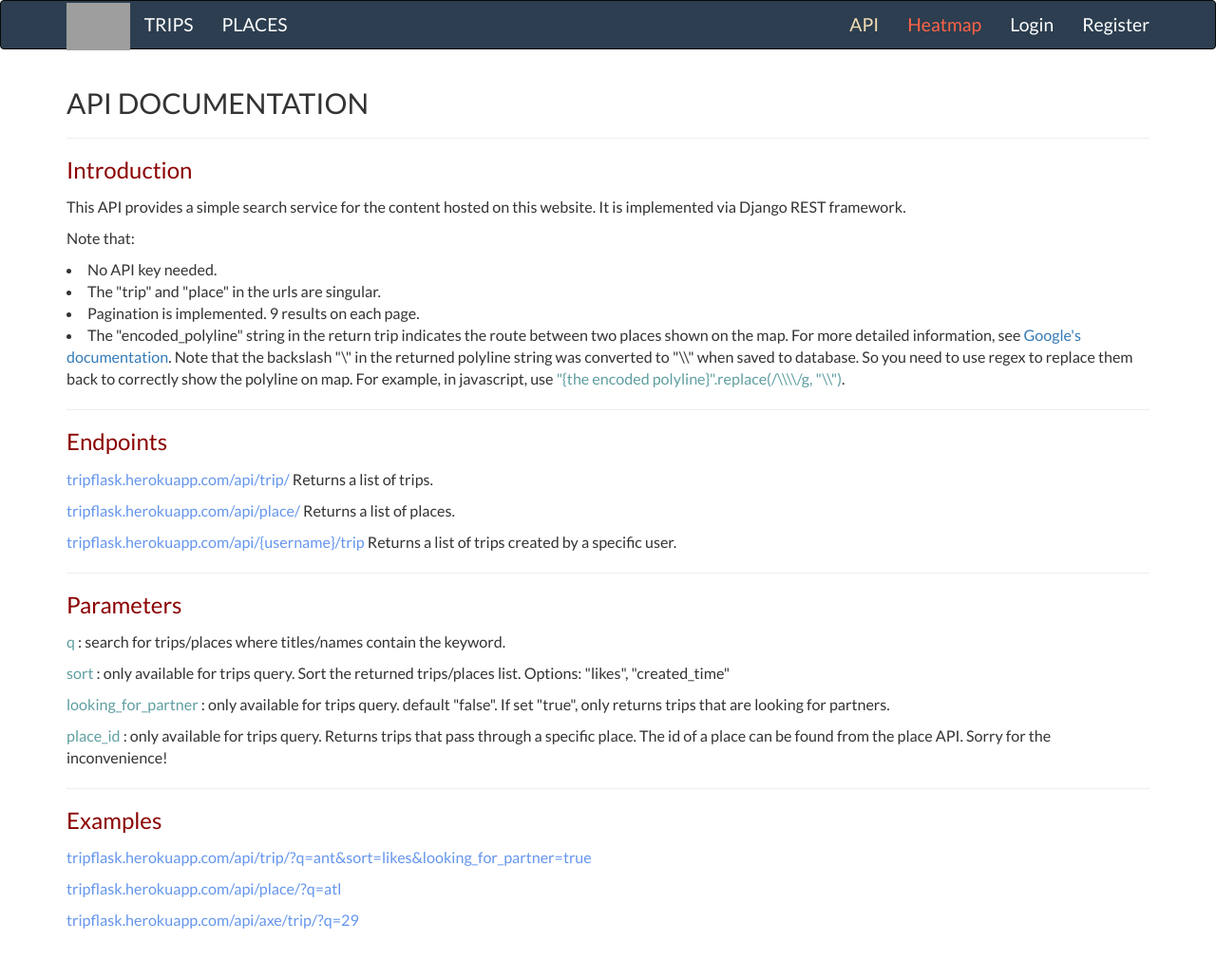
After one commit to antiflee/TripPlanner, a Django app: page /apidoc/ in a window 1280 px wide. The commit adds this page. Shown: the whole page at 95% size. Run offline with Django 3.2, Linux system fonts and the light colour scheme; some libraries are stand-ins or nearby versions; grey boxes are pictures that could not be loaded.

Commit message:
Add API docs page.

```diff
--- /dev/null
+++ b/templates/apidoc.html
@@ -0,0 +1,171 @@
+{% load static %}
+<!DOCTYPE html>
+<html>
+<head>
+	{% block meta %}
+	{% endblock %}
+	<title>Trip Planner</title>
+	<link rel="stylesheet" type="text/css" href="https://maxcdn.bootstrapcdn.com/bootstrap/3.3.7/css/bootstrap.min.css">
+	<link rel="stylesheet" type="text/css" href="https://maxcdn.bootstrapcdn.com/font-awesome/4.7.0/css/font-awesome.min.css">
+	<link href="https://fonts.googleapis.com/css?family=Lato" rel="stylesheet">
+	<link rel="icon" type="image/png" href="{% static 'home/images/logo-darker.png' %}" />
+	<style media="screen">
+		body {
+			font-family: "Lato", Georgia, serif;
+		}
+
+		h1 {
+			margin-top: 5px;
+		}
+
+    h3 {
+      color: darkred;
+      margin-bottom: 15px;
+    }
+
+    p, li {
+      font-size: 1.15em;
+    }
+
+		.navbar-inverse {
+			background: #2c3e50;
+			font-size: 120%;
+		}
+
+		.navbar-inverse .navbar-nav>li>a {
+			color: white;
+		}
+
+		.navbar-inverse .navbar-nav>li>a:hover {
+			background: #242424;
+		}
+
+		.navbar-inverse .navbar-brand {
+			color: white;
+		}
+
+		.nav.nav-tabs .nav-item a {
+			border-radius: 1px;
+		}
+
+    .api-url {
+      color: cornflowerblue;
+    }
+
+    .query-param {
+      color: cadetblue;
+    }
+
+		#logo {
+			padding: 0;
+			position: relative;
+			top: 2px;
+		}
+
+		#messagewindow {
+			position: fixed;
+			margin: auto;
+			width: 500px;
+			margin: 10px auto;
+			left: 0;
+			right: 0;
+			display: none;
+			z-index: 3;
+		}
+
+    #navbar-search-box-list-item {
+      display: none;
+    }
+
+	  #search-clear-button {
+	    position: absolute;
+	    right: 12px;
+	    top: 0;
+	    bottom: 0;
+	    height: 14px;
+	    margin: auto;
+	    font-size: 14px;
+	    cursor: pointer;
+	    color: #ccc;
+			display: none;
+	  }
+
+	</style>
+	  {% block styles %}
+	  {% endblock %}
+</head>
+<body>
+	{% include 'navbar.html' %}
+	<div class="alert alert-success" id="messagewindow">
+		Some text goes here.
+	</div>
+  <div class="container">
+    <h2>API DOCUMENTATION</h2>
+
+    <hr>
+    <h3>Introduction</h3>
+      <p>
+        This API provides a simple search service for the content hosted on this website.
+        It is implemented via Django REST framework.
+      </p>
+      <p>Note that: </p>
+      <li>No API key needed.</li>
+      <li>The "trip" and "place" in the urls are singular.</li>
+      <li>Pagination is implemented. 9 results on each page.</li>
+      <li>
+        The "encoded_polyline" string in the return trip indicates the route between two places
+        shown on the map. For more detailed information, see
+        <a target="_blank" href="https://developers.google.com/maps/documentation/javascript/geometry">Google's documentation</a>.
+        Note that the backslash "\" in the returned polyline string was converted to "\\" when saved to database.
+        So you need to use regex to replace them back to correctly show the polyline on map.
+        For example, in javascript, use <span class="query-param">"{the encoded polyline}".replace(/\\\\/g, "\\")</span>.
+      </li>
+
+    <hr>
+    <h3>Endpoints</h3>
+      <p>
+        <span class="api-url">tripflask.herokuapp.com/api/trip/</span>
+          Returns a list of trips.
+      </p>
+      <p>
+        <span class="api-url">tripflask.herokuapp.com/api/place/</span>
+          Returns a list of places.
+      </p>
+      <p>
+        <span class="api-url">tripflask.herokuapp.com/api/{username}/trip</span>
+          Returns a list of trips created by a specific user.
+      </p>
+
+    <hr>
+    <h3>Parameters</h3>
+      <p>
+        <span class="query-param">q</span>
+        : search for trips/places where titles/names contain the keyword.
+      </p>
+      <p>
+        <span class="query-param">sort</span>
+        : only available for trips query.
+        Sort the returned trips/places list. Options: "likes", "created_time"
+      </p>
+      <p>
+        <span class="query-param">looking_for_partner</span>
+        : only available for trips query.
+        default "false". If set "true", only returns trips that are looking for partners.
+      </p>
+      <p>
+        <span class="query-param">place_id</span>
+        : only available for trips query.
+        Returns trips that pass through a specific place.
+        The id of a place can be found from the place API.
+        Sorry for the inconvenience!
+      </p>
+
+    <hr>
+    <h3>Examples</h3>
+      <p class="api-url">tripflask.herokuapp.com/api/trip/?q=ant&sort=likes&looking_for_partner=true</p>
+      <p class="api-url">tripflask.herokuapp.com/api/place/?q=atl</p>
+      <p class="api-url">tripflask.herokuapp.com/api/axe/trip/?q=29</p>
+  </div>
+  <br><br>
+</body>
+</html>
--- a/templates/navbar.html
+++ b/templates/navbar.html
@@ -24,6 +24,7 @@
         </li>
       </ul>
 			<ul class="nav navbar-nav navbar-right">
+        <li><a href="/apidoc" style="color:wheat;">API</a></li>
         <li><a href="/place/heatmap" style="color:tomato;">Heatmap</a></li>
         {% if request.user.is_authenticated %}
         <ul class="nav navbar-nav navbar-right">
--- a/tripplanner/urls.py
+++ b/tripplanner/urls.py
@@ -20,7 +20,7 @@ from django.conf.urls import include
 from django.conf.urls.static import static
 
 from accounts.views import UserRegisterView
-from .views import home
+from .views import home, apidoc
 
 urlpatterns = [
     url(r'^antiflee/', admin.site.urls),
@@ -28,6 +28,7 @@ urlpatterns = [
     url(r'^register/$', UserRegisterView.as_view(), name='register'),
     url(r'^', include('django.contrib.auth.urls')),
     url(r'^profiles/', include('accounts.urls', namespace='profiles')),
+    url(r'^apidoc/$', apidoc, name='apidoc'),
     url(r'^api/trip/', include('trips.api.urls', namespace='trip-api')),
     url(r'^api/place/', include('places.api.urls', namespace='place-api')),
     url(r'^api/', include('accounts.api.urls', namespace='profiles-api')),
--- a/tripplanner/views.py
+++ b/tripplanner/views.py
@@ -5,3 +5,6 @@ def home(request):
     # if request.user.is_authenticated:
     #     return redirect("trip:list")
     return render(request, "home.html", {})
+
+def apidoc(request):
+    return render(request, "apidoc.html", {})
```
